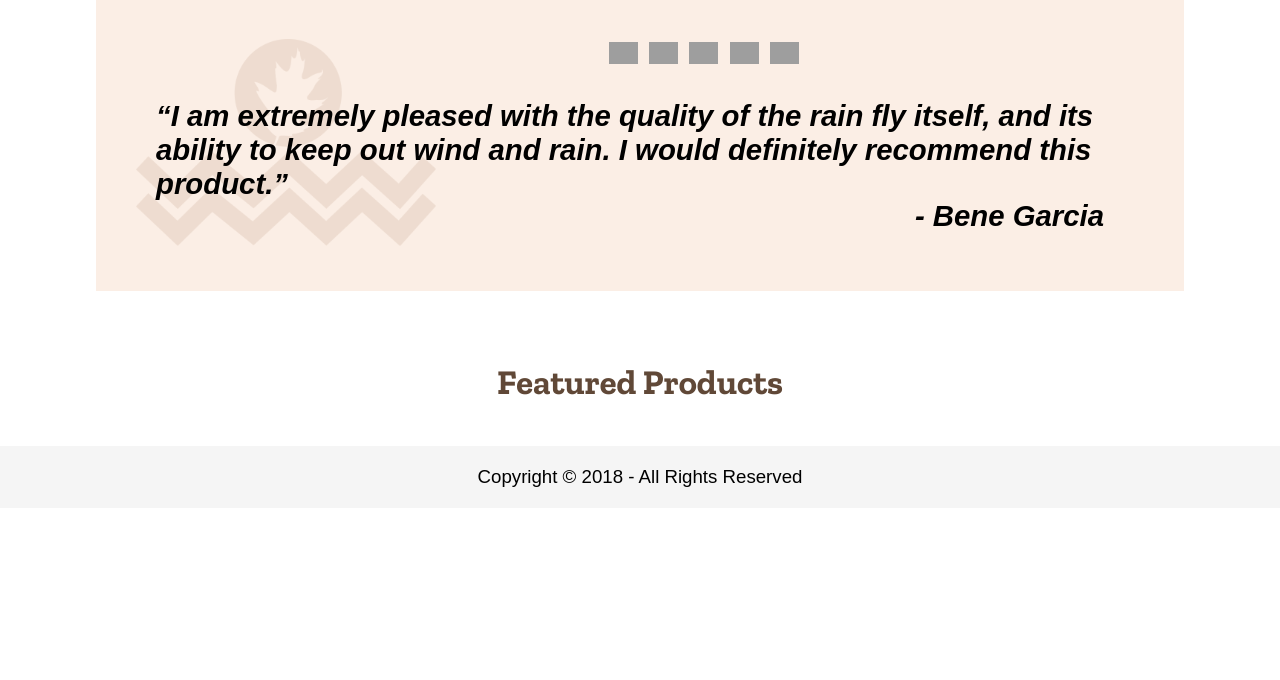
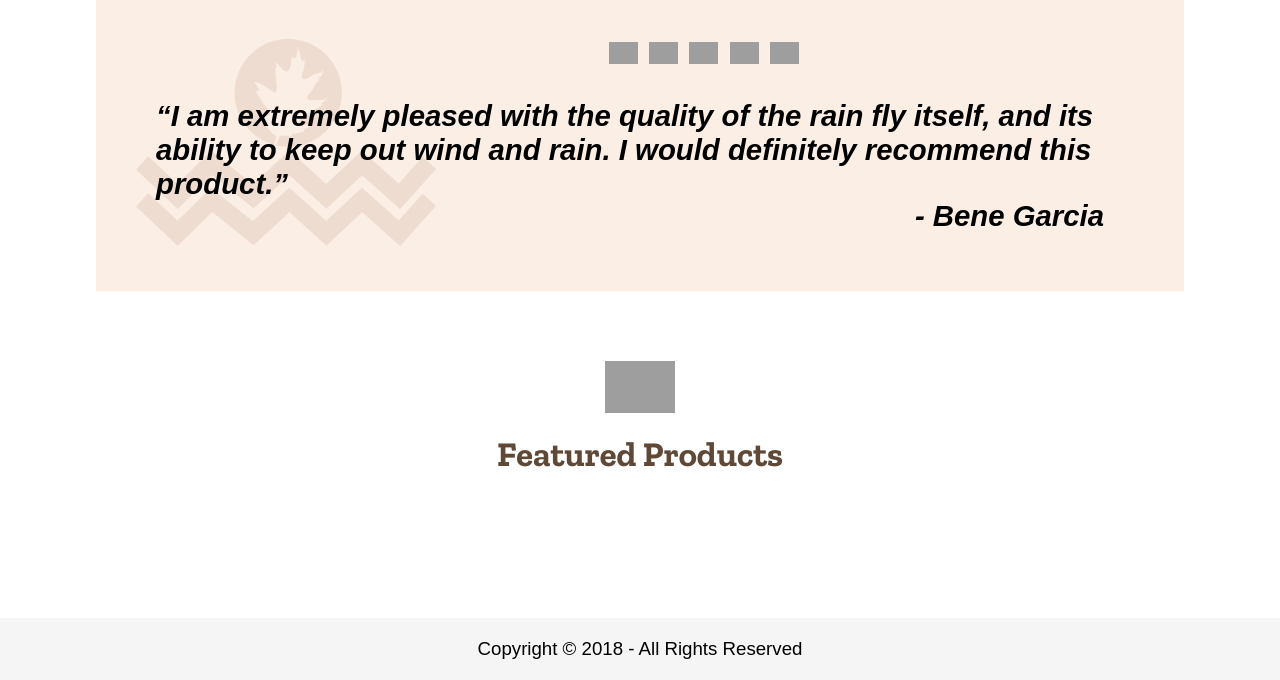
Before and after one commit to oakcreekoutdoor/oakcreek, a PHP site: page / in a window 1280 px wide. Shown: the part 1552-2232 px from the top of the page. Before the commit the page ends 2039 px from the top, so only its background shows below. Run offline with PHP 8.4, Linux system fonts and the light colour scheme; data that the repository does not hold is empty; some libraries are stand-ins or nearby versions; some web fonts are replaced; grey boxes are pictures that could not be loaded.

Commit message:
updated featured products section

```diff
--- a/controllers/pagesController.php
+++ b/controllers/pagesController.php
@@ -7,6 +7,8 @@
 			$content = $this->showView("heroImg");
 
 			$content .= $this->showView("teaser");
+
+			$content .= $this->showView("testimonial_quote");
 
 			$content .= $this->showView("product_section", $arrData);
 			include("templates/pages.php");
--- a/css/style.css
+++ b/css/style.css
@@ -341,20 +341,27 @@ header ul li a:hover {
 }
 
 .product img {
-	width: 100%;
+	height: 100%;
 }
 
 
 /*------------- Home -------------*/
 
+#featureProd {
+	text-align: center;
+	padding-bottom: 100px;
+}
 #featureProd h2 {
-	text-align: center;
 	margin: 35px;
 	font-family: 'Zilla Slab', serif;
 	font-size: 26pt;
 	color: #604837; /* brown */
 }
 
+#featureProd .icon {
+	width: 70px;
+	margin-bottom: -20px;
+}
 
 /*------------- About -------------*/
 
--- a/views/product_section.php
+++ b/views/product_section.php
@@ -1,4 +1,5 @@
 <section id="featureProd" class="container cf">
+	<img class="icon" src="images/icon_tent"/>
 	<h2>Featured Products</h2>
 	<?php
 	include("views/productlist.php")
--- a/views/teaser.php
+++ b/views/teaser.php
@@ -9,18 +9,3 @@
 		<a class="btn sec" href="#">About Us</a>
 	</div><!--//teaser-grid-->
 </section><!--//teaser-->
-
-<div class="testimonial container">
-	<img src="images/testimonial-bg.png"/>
-
-	<div class="ratings">
-		<img class="leaf" src="images/icon_leaf"/>
-		<img class="leaf" src="images/icon_leaf"/>
-		<img class="leaf" src="images/icon_leaf"/>
-		<img class="leaf" src="images/icon_leaf"/>
-		<img class="leaf" src="images/icon_leaf_beige"/>
-	</div><!--//ratings-->
-
-	<p>“I am extremely pleased with the quality of the rain fly itself, and its ability to keep out wind and rain. I would definitely recommend this product.”</p>
-	<p class="test-name">- Bene Garcia</p>
-</div><!--//testimonial-->
--- /dev/null
+++ b/views/testimonial_quote.php
@@ -0,0 +1,14 @@
+<div class="testimonial container">
+	<img src="images/testimonial-bg.png"/>
+
+	<div class="ratings">
+		<img class="leaf" src="images/icon_leaf"/>
+		<img class="leaf" src="images/icon_leaf"/>
+		<img class="leaf" src="images/icon_leaf"/>
+		<img class="leaf" src="images/icon_leaf"/>
+		<img class="leaf" src="images/icon_leaf_beige"/>
+	</div><!--//ratings-->
+
+	<p class="quote">“I am extremely pleased with the quality of the rain fly itself, and its ability to keep out wind and rain. I would definitely recommend this product.”</p>
+	<p class="test-name">- Bene Garcia</p>
+</div><!--//testimonial-->
```
